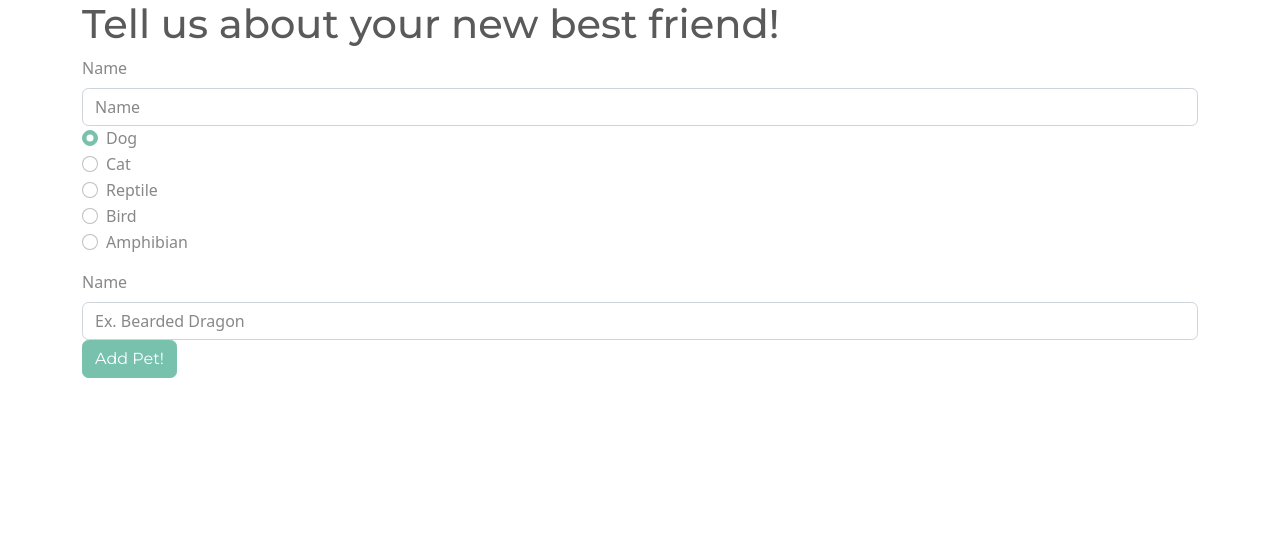
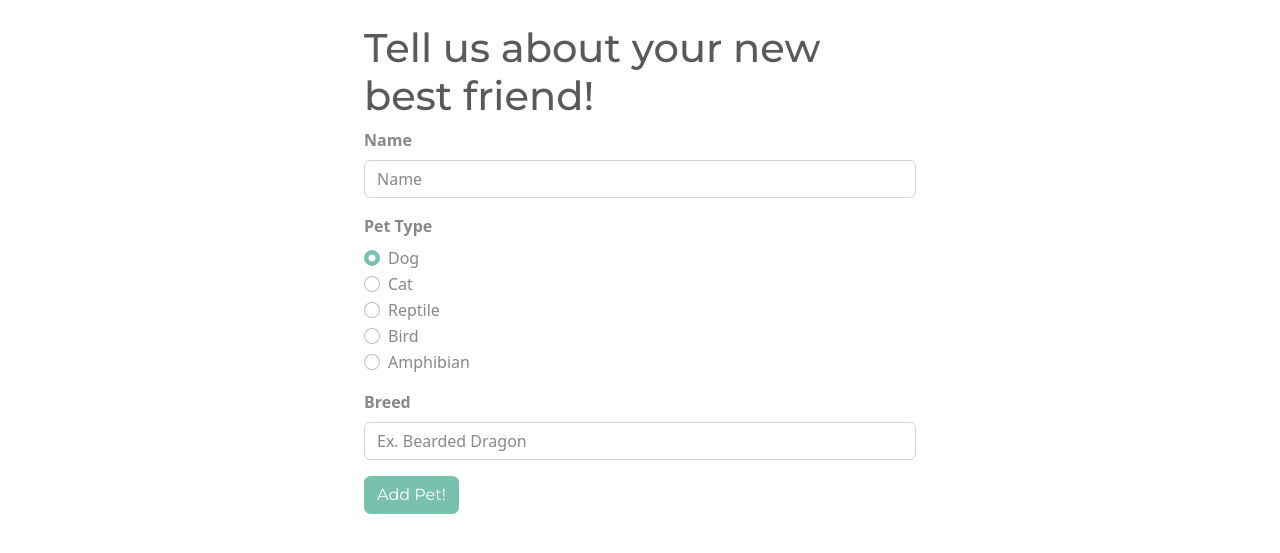
Before and after one commit to Joreamane/PetLog, a Flask app: page /newpet in a window 1280 px wide. Shown: the part 56-609 px from the top of the page. Run offline with Flask 2, Linux system fonts and the light colour scheme; the visitor is signed in with stand-in values (Sample User, id 1); data that the repository does not hold is empty; parts of the project's set-up code (start-up, migrations or seed data) failed here and were passed over; some libraries are stand-ins or nearby versions.

Commit message:
Add pet form complete

```diff
--- a/flask_app/__init__.py
+++ b/flask_app/__init__.py
@@ -1,3 +1,7 @@
 from flask import Flask
+
+UPLOAD_FOLDER = ''
+
 app = Flask(__name__)
+app.config['UPLOAD_FOLDER']
 app.secret_key = 'fallon'
--- a/flask_app/models/pet.py
+++ b/flask_app/models/pet.py
@@ -8,13 +8,14 @@ class Pet:
         self.pet_name = data['pet_name']
         self.pet_type = data['pet_type']
         self.pet_breed = data['pet_breed']
+        self.image_path = data['image_path']
         self.user_id = session['user_id']
         #empty array for all logged events
         self.events = []
 
     @classmethod
     def add_pet(cls,data):
-        query = 'INSERT INTO pets (pet_name, pet_type, pet_breed, user_id, created_at, updated_at) VALUES (%(pet_name)s, %(pet_type)s, %(pet_breed)s, %(user_id)s, NOW(), NOW());'
+        query = 'INSERT INTO pets (pet_name, pet_type, pet_breed, image_path, user_id, created_at, updated_at) VALUES (%(pet_name)s, %(pet_type)s, %(pet_breed)s, %(image_path)s, %(user_id)s, NOW(), NOW());'
         return connectToMySQL('pet_log').query_db(query,data)
 
     @classmethod
@@ -28,6 +29,7 @@ class Pet:
                 'pet_name': row['pet_name'],
                 'pet_type': row['pet_type'],
                 'pet_breed': row['pet_breed'],
+                'image_path': row['image_path'],
                 'user_id': row['user_id'],
                 'created_at': row['pets.created_at'],
                 'updated_at': row['pets.updated_at']
--- a/flask_app/templates/newpet.html
+++ b/flask_app/templates/newpet.html
@@ -37,14 +37,16 @@
         </div>
     </nav>
 
-    <div class="container">
+    <div class="container" style="width:45%">
+        <br>
         <h1>Tell us about your new best friend!</h1>
         <form action="/newpet" method="post">
-            <div class="form-group">
-                <label for="name" class="form-label">Name</label>
+            <div class="mb-3">
+                <label for="name" class="form-label"><strong>Name</strong></label>
                 <input type="text" name="name" id="nameInput" class="form-control" placeholder="Name">
             </div>
             <div class="mb-3">
+                <label class="form-label"><strong>Pet Type</strong></label>
                 <div class="form-check">
                     <input class="form-check-input" type="radio" name="optionsRadios" id="optionsRadios1" value="Dog" checked="">
                     <label class="form-check-label" for="optionsRadios1">Dog</label>
@@ -66,8 +68,8 @@
                     <label class="form-check-label" for="optionsRadios5">Amphibian</label>
                 </div>
             </div>
-            <div class="form-group">
-                <label for="breed" class="form-label">Name</label>
+            <div class="mb-3">
+                <label for="breed" class="form-label"><strong>Breed</strong></label>
                 <input type="text" name="breed" id="breedInput" class="form-control" placeholder="Ex. Bearded Dragon">
             </div>
             <button type="submit" class="btn btn-primary">Add Pet!</button>
```
